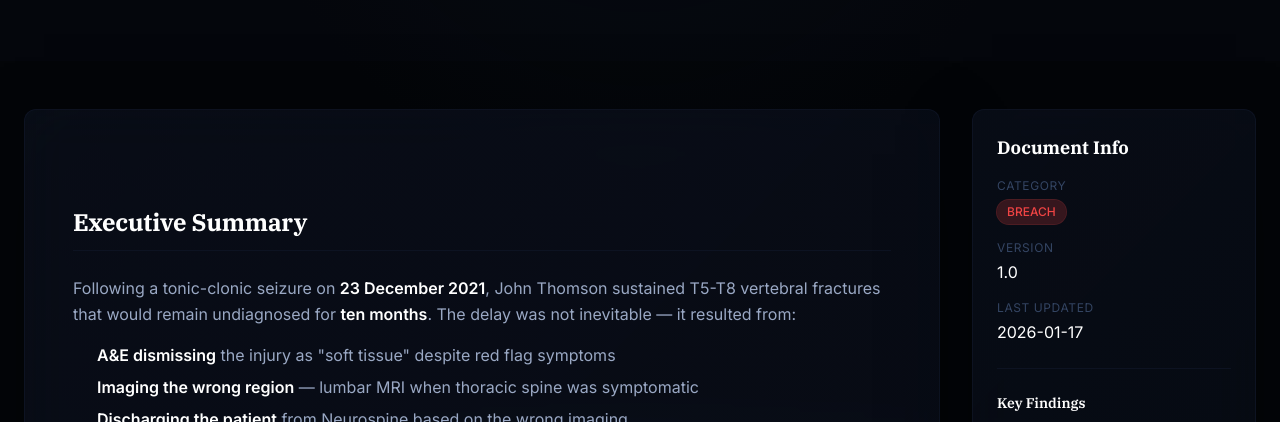
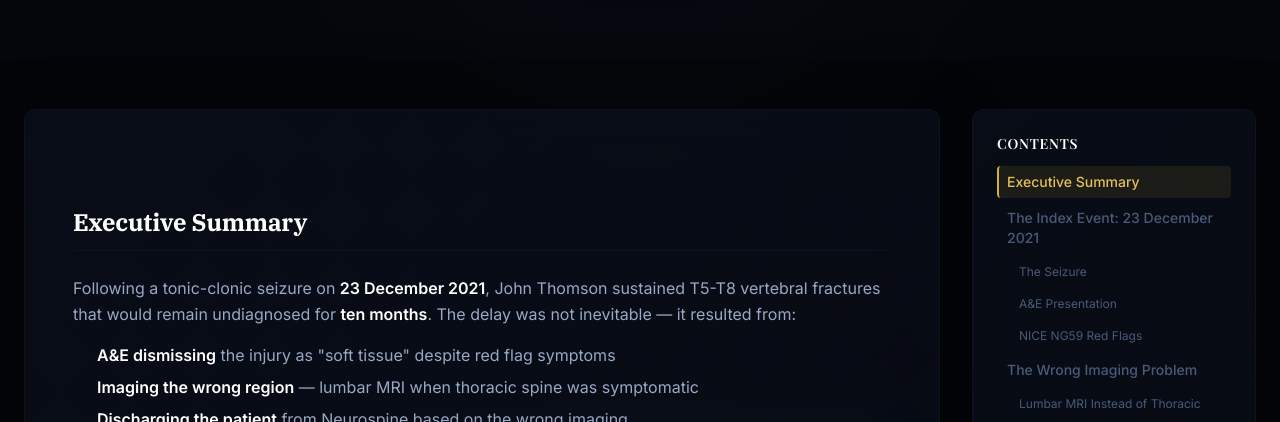
Before and after one commit to johntregoning-hash/thomson-case-exhibit, an Astro site: page /thomson-case-exhibit/essays/diagnostic-delay in a window 1280 px wide. Shown: the part 366-788 px from the top of the page. Built offline with nearby package versions, Linux system fonts and the light colour scheme; Astro itself is replaced by a stand-in of ours.

Commit message:
Phase 2: Sticky Table of Contents for essays with scroll-sync and heading navigation

```diff
--- /dev/null
+++ b/src/components/essays/TableOfContents.tsx
@@ -0,0 +1,117 @@
+/**
+ * TableOfContents Component - V3 Phase 2
+ *
+ * Extracts headings from the essay content and creates
+ * a navigable, scroll-synced table of contents.
+ */
+
+import { useState, useEffect } from 'react';
+
+interface TOCItem {
+  id: string;
+  text: string;
+  level: number;
+}
+
+export default function TableOfContents() {
+  const [headings, setHeadings] = useState<TOCItem[]>([]);
+  const [activeId, setActiveId] = useState<string>('');
+
+  // Extract headings on mount
+  useEffect(() => {
+    const article = document.querySelector('article');
+    if (!article) return;
+
+    const elements = article.querySelectorAll('h2, h3, h4');
+    const items: TOCItem[] = [];
+
+    elements.forEach((el, index) => {
+      // Generate ID if not present
+      if (!el.id) {
+        el.id = `heading-${index}`;
+      }
+
+      items.push({
+        id: el.id,
+        text: el.textContent || '',
+        level: parseInt(el.tagName.charAt(1))
+      });
+    });
+
+    setHeadings(items);
+
+    // Set initial active
+    if (items.length > 0) {
+      setActiveId(items[0].id);
+    }
+  }, []);
+
+  // Track scroll position
+  useEffect(() => {
+    if (headings.length === 0) return;
+
+    const observer = new IntersectionObserver(
+      (entries) => {
+        entries.forEach((entry) => {
+          if (entry.isIntersecting) {
+            setActiveId(entry.target.id);
+          }
+        });
+      },
+      {
+        rootMargin: '-80px 0px -70% 0px',
+        threshold: 0
+      }
+    );
+
+    headings.forEach(({ id }) => {
+      const el = document.getElementById(id);
+      if (el) observer.observe(el);
+    });
+
+    return () => observer.disconnect();
+  }, [headings]);
+
+  const scrollToHeading = (id: string) => {
+    const el = document.getElementById(id);
+    if (el) {
+      const offset = 100; // Account for sticky header
+      const y = el.getBoundingClientRect().top + window.scrollY - offset;
+      window.scrollTo({ top: y, behavior: 'smooth' });
+    }
+  };
+
+  if (headings.length === 0) {
+    return null;
+  }
+
+  return (
+    <nav className="space-y-1" aria-label="Table of contents">
+      <h3 className="text-sm font-semibold text-white uppercase tracking-wider mb-3">
+        Contents
+      </h3>
+      <ul className="space-y-1 text-sm">
+        {headings.map((heading) => (
+          <li
+            key={heading.id}
+            style={{ paddingLeft: `${(heading.level - 2) * 12}px` }}
+          >
+            <button
+              onClick={() => scrollToHeading(heading.id)}
+              className={`
+                block w-full text-left py-1.5 px-2 rounded transition-all duration-200
+                ${activeId === heading.id
+                  ? 'bg-gold-500/10 text-gold-400 border-l-2 border-gold-500'
+                  : 'text-navy-400 hover:text-white hover:bg-navy-800/50 border-l-2 border-transparent'
+                }
+                ${heading.level === 2 ? 'font-medium' : 'text-xs'}
+              `}
+            >
+              <span className="line-clamp-2">{heading.text}</span>
+            </button>
+          </li>
+        ))}
+      </ul>
+    </nav>
+  );
+}
--- a/src/pages/essays/[...slug].astro
+++ b/src/pages/essays/[...slug].astro
@@ -3,6 +3,7 @@ import { getCollection } from 'astro:content';
 import BaseLayout from '@layouts/BaseLayout.astro';
 import Badge from '@components/common/Badge.astro';
 import ReadingProgress from '@components/essays/ReadingProgress';
+import TableOfContents from '@components/essays/TableOfContents';
 import findingsData from '../../data/findings.json';
 
 export async function getStaticPaths() {
@@ -114,8 +115,12 @@ const otherEssays = allEssays.filter(e => e.slug !== essay.slug);
         <div class="space-y-6">
           <!-- Table of Contents Placeholder -->
           <div class="card-base p-6 sticky top-24">
-            <h3 class="text-lg font-serif font-bold text-white mb-4">Document Info</h3>
-            <dl class="space-y-4">
+            <!-- Dynamic Table of Contents -->
+            <TableOfContents client:load />
+
+            <div class="mt-6 pt-6 border-t border-navy-700/50">
+              <h3 class="text-sm font-semibold text-white uppercase tracking-wider mb-3">Document Info</h3>
+              <dl class="space-y-4">
               <div>
                 <dt class="text-xs uppercase tracking-wider text-navy-500 mb-1">Category</dt>
                 <dd><Badge variant={variant}>{essay.data.category}</Badge></dd>
@@ -129,6 +134,7 @@ const otherEssays = allEssays.filter(e => e.slug !== essay.slug);
                 <dd class="text-white">{essay.data.date}</dd>
               </div>
             </dl>
+            </div>
 
             <!-- Key Findings Quick Links -->
             <div class="mt-6 pt-6 border-t border-navy-700/50">
```
